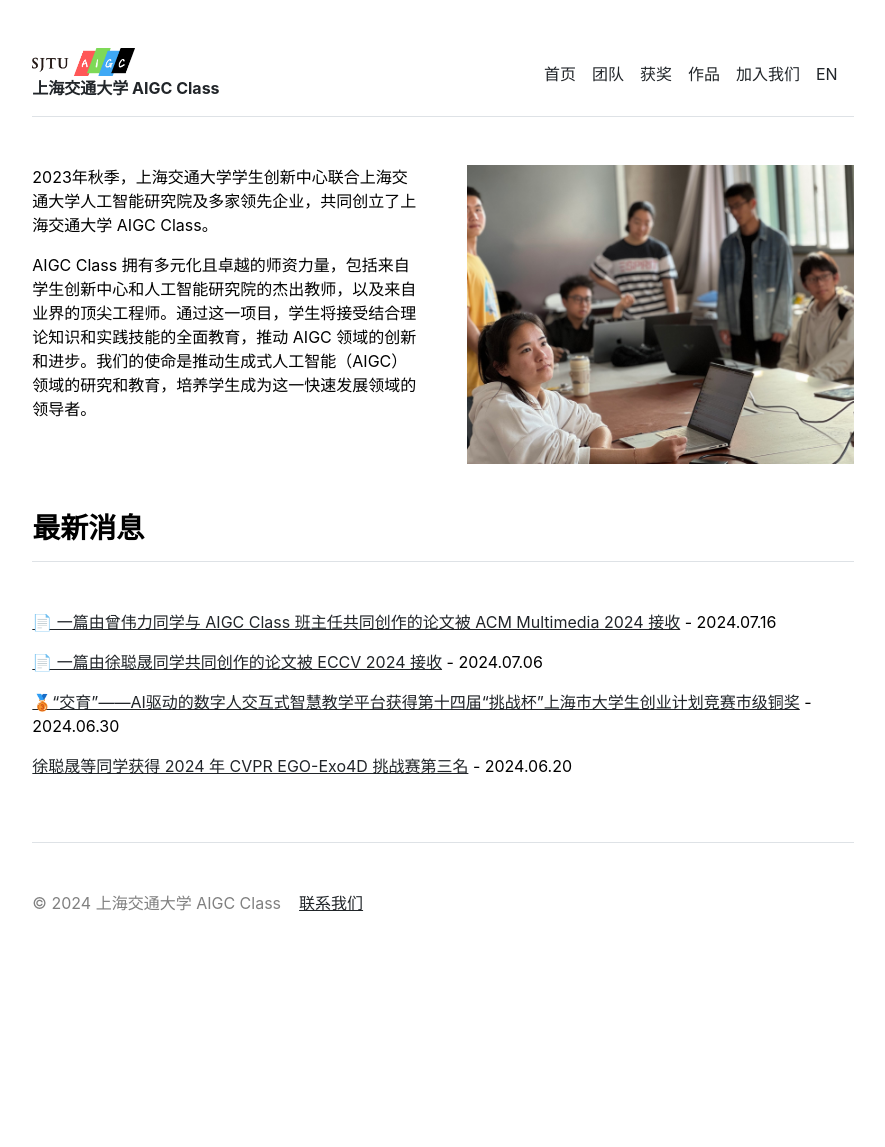
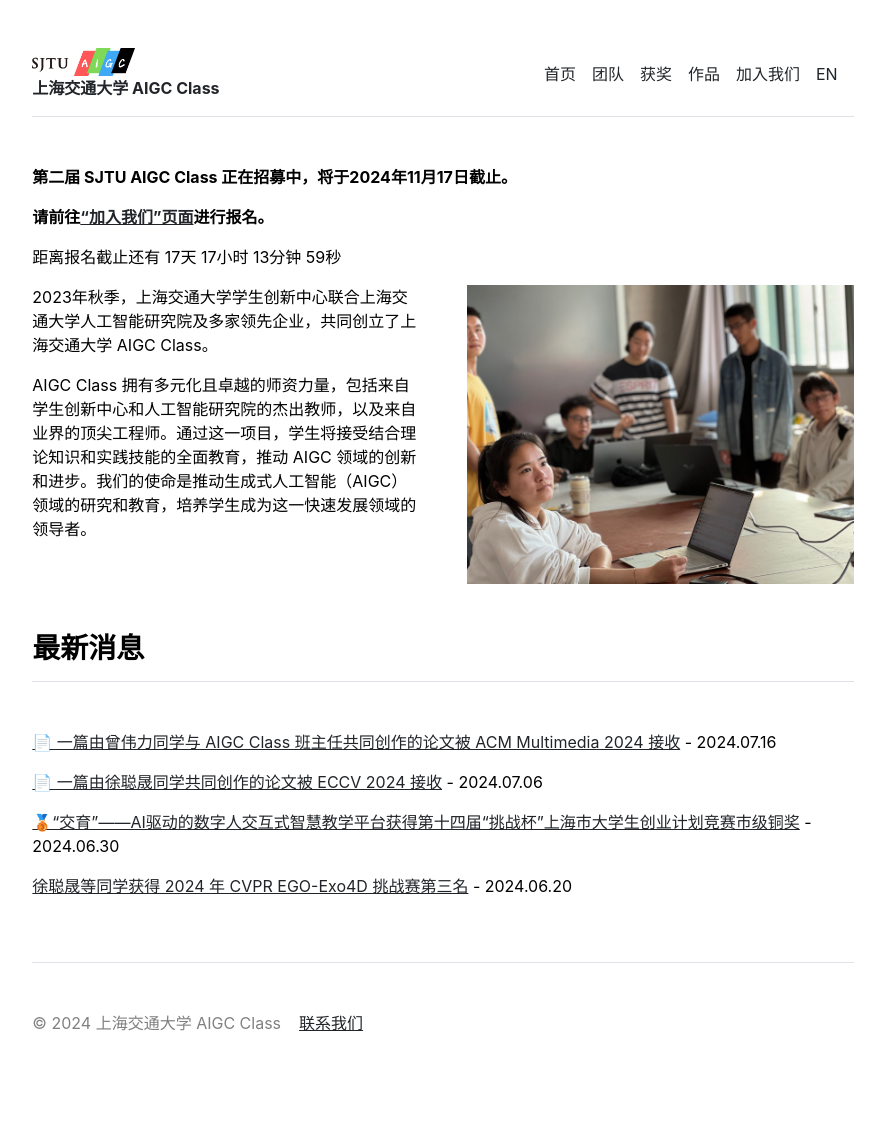
Before and after one commit to SJTU-AIGC/cn, a Jekyll site: the page built from index.md, in a window 1280 px wide. Shown: the whole page, without its empty margins (197-1082 px from the left). Built offline with Jekyll 4.4.1, drawn with Linux system fonts in a browser that asks for light colours; before the commit the page ends 1027 px from its top, so only the background shows below that.

Commit message:
Update home.html

```diff
--- a/_layouts/home.html
+++ b/_layouts/home.html
@@ -1,6 +1,11 @@
 ---
 layout: default
 ---
+<div class="notification-box">
+  <p><b>第二届 SJTU AIGC Class 正在招募中，将于2024年11月17日截止。</b></p>
+  <p><b>请前往<a href="https://sjtu-aigc.github.io/cn/joinus" target="_blank">“加入我们”页面</a>进行报名。</b></p>
+  <p id="countdown"></p> <!-- 倒计时 -->
+</div>
 
 <div class="row g-5 mb-5">
   <div class="col-md-6">
@@ -33,3 +38,34 @@ layout: default
     </div>
   </div>
 </div>   -->
+
+
+<script>
+  // 设置截止时间
+  const deadline = new Date("2024-11-17T23:59:00").getTime();
+
+  // 更新倒计时的函数
+  function updateCountdown() {
+      const now = new Date().getTime();
+      const timeLeft = deadline - now;
+
+      // 计算天、小时、分钟和秒
+      const days = Math.floor(timeLeft / (1000 * 60 * 60 * 24));
+      const hours = Math.floor((timeLeft % (1000 * 60 * 60 * 24)) / (1000 * 60 * 60));
+      const minutes = Math.floor((timeLeft % (1000 * 60 * 60)) / (1000 * 60));
+      const seconds = Math.floor((timeLeft % (1000 * 60)) / 1000);
+
+      // 显示倒计时
+      document.getElementById("countdown").innerHTML =
+          `距离报名截止还有 ${days}天 ${hours}小时 ${minutes}分钟 ${seconds}秒`;
+
+      // 倒计时结束后停止更新
+      if (timeLeft < 0) {
+          clearInterval(countdownInterval);
+          document.getElementById("countdown").innerHTML = "第二届 AIGC Class 报名已截止，感谢您的关注。";
+      }
+  }
+
+  // 每秒更新倒计时
+  const countdownInterval = setInterval(updateCountdown, 1000);
+</script>
```
